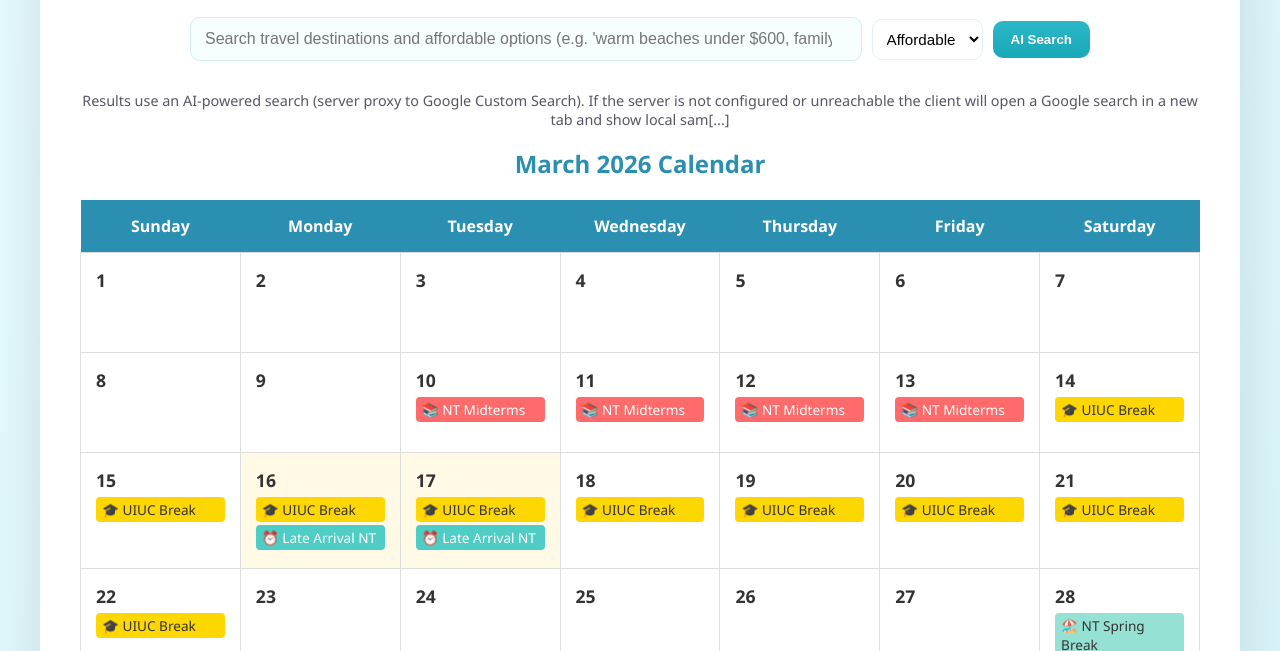
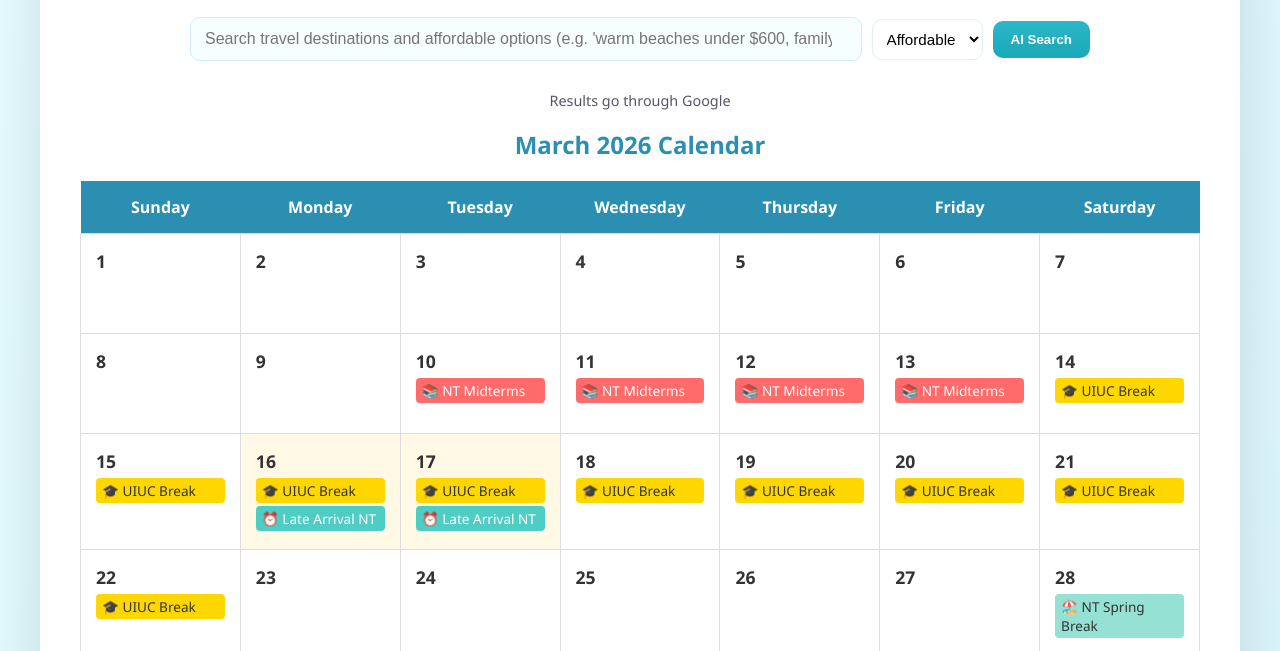
Before and after one commit to dgalanto/spring-break-2026, a website: page index.htm in a window 1280 px wide. Shown: the part 149-800 px from the top of the page. Drawn offline with Linux system fonts and the light colour scheme.

Commit message:
Clarify search results description in index.htm
Updated the search meta description to clarify the search process.

```diff
--- a/index.htm
+++ b/index.htm
@@ -508,7 +508,7 @@
         </div>
 
         <div class="search-meta">
-            Results use an AI-powered search (server proxy to Google Custom Search). If the server is not configured or unreachable the client will open a Google search in a new tab and show local sam[...]
+            Results go through Google
         </div>
 
         <div id="search-results" aria-live="polite" aria-atomic="true"></div>
```
